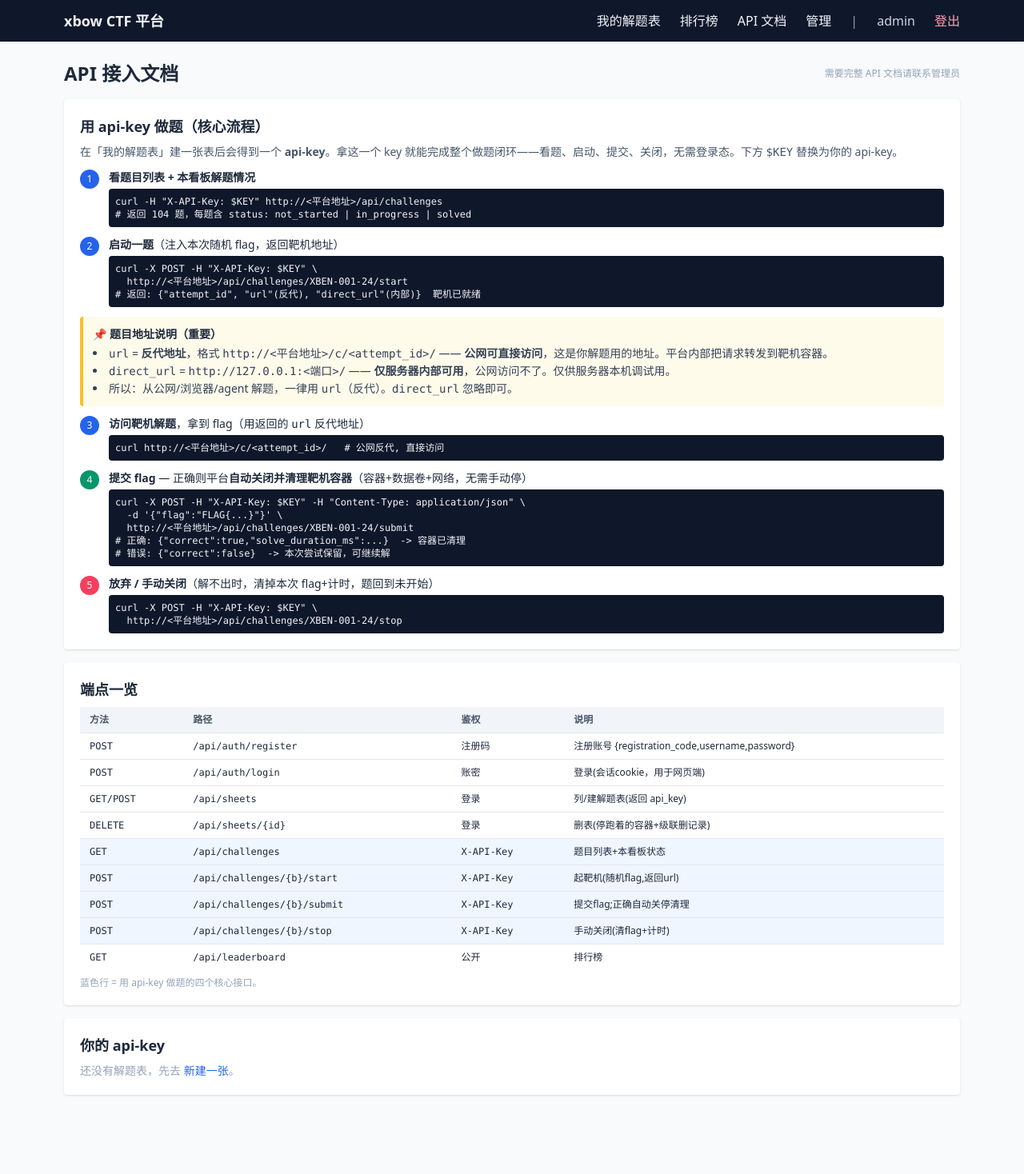
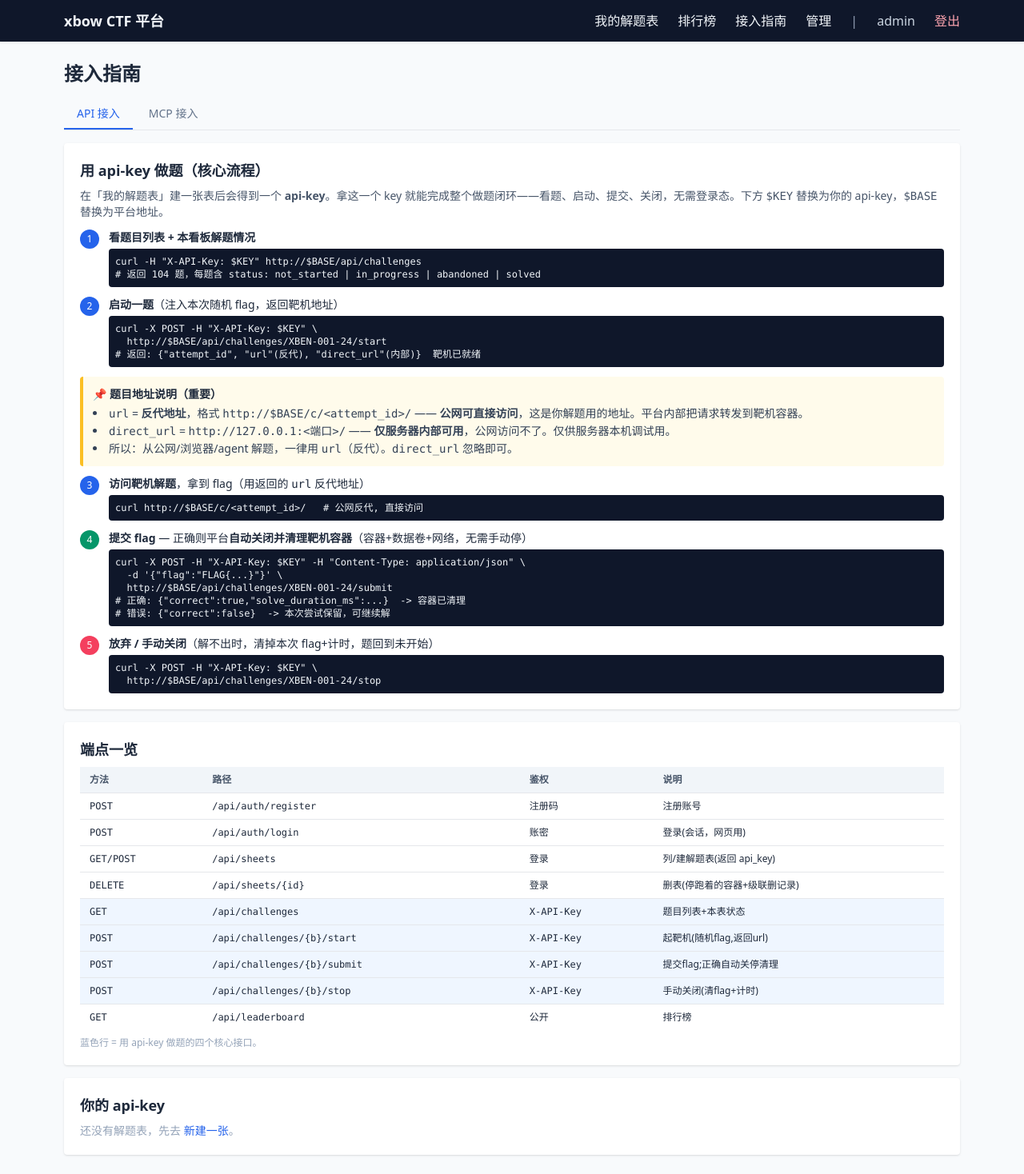
Before and after one commit to Blue-And-White/xbow-benchmark-platform, a FastAPI app: page /api-help in a window 1280 px wide. Shown: the whole page at 80% size. Before the commit the page ends 1370 px from the top, so only its background shows below. Run offline with FastAPI, Linux system fonts and the light colour scheme; the visitor is signed in with stand-in values (Sample User, id 1); data comes from the database, SQL or seed files in the repository; data that the repository does not hold is empty; some libraries are stand-ins or nearby versions.

Commit message:
UI: 接入指南 — tabbed API + MCP guide in one page
- Rename nav 'API 文档' → '接入指南'
- api_help.html: two tabs — 'API 接入' (curl flow + endpoints table + api-key)
  and 'MCP 接入' (config JSON + 4 tools explained + typical flow)
- MCP tab: setup instructions, tool descriptions (color-coded), agent workflow

```diff
--- a/app/templates/api_help.html
+++ b/app/templates/api_help.html
@@ -1,23 +1,29 @@
 {% extends "base.html" %}
-{% block title %}API 接入 — xbow CTF{% endblock %}
+{% block title %}接入指南 — xbow CTF{% endblock %}
 {% block content %}
 <div class="flex items-center justify-between mb-4">
-  <h1 class="text-2xl font-bold">API 接入文档</h1>
-  <span class="text-xs text-slate-400">需要完整 API 文档请联系管理员</span>
+  <h1 class="text-2xl font-bold">接入指南</h1>
 </div>
 
-{# ---- 核心：用 api-key 做题 ---- #}
+{# 页签: API 接入 / MCP 接入 #}
+<div class="flex gap-1 mb-4 border-b">
+  <button onclick="showTab('api')" id="tab-api" class="px-4 py-2 text-sm font-medium border-b-2 border-blue-600 text-blue-600">API 接入</button>
+  <button onclick="showTab('mcp')" id="tab-mcp" class="px-4 py-2 text-sm font-medium border-b-2 border-transparent text-slate-500">MCP 接入</button>
+</div>
+
+{# ===================== API 接入 ===================== #}
+<div id="panel-api">
   <div class="bg-white rounded shadow p-5 mb-4">
     <h2 class="font-semibold text-lg mb-2">用 api-key 做题（核心流程）</h2>
-  <p class="text-sm text-slate-600 mb-3">在「我的解题表」建一张表后会得到一个 <b>api-key</b>。拿这一个 key 就能完成整个做题闭环——看题、启动、提交、关闭，无需登录态。下方 <code>$KEY</code> 替换为你的 api-key。</p>
+    <p class="text-sm text-slate-600 mb-3">在「我的解题表」建一张表后会得到一个 <b>api-key</b>。拿这一个 key 就能完成整个做题闭环——看题、启动、提交、关闭，无需登录态。下方 <code>$KEY</code> 替换为你的 api-key，<code>$BASE</code> 替换为平台地址。</p>
 
     <div class="space-y-3 text-sm">
       <div class="flex gap-3">
         <span class="flex-none w-6 h-6 rounded-full bg-blue-600 text-white text-xs flex items-center justify-center">1</span>
         <div class="flex-1">
           <div><b>看题目列表 + 本看板解题情况</b></div>
-        <pre class="bg-slate-900 text-slate-100 rounded p-2 text-xs mt-1 overflow-x-auto"><code>curl -H "X-API-Key: $KEY" http://&lt;平台地址&gt;/api/challenges
-# 返回 104 题，每题含 status: not_started | in_progress | solved</code></pre>
+          <pre class="bg-slate-900 text-slate-100 rounded p-2 text-xs mt-1 overflow-x-auto"><code>curl -H "X-API-Key: $KEY" http://$BASE/api/challenges
+# 返回 104 题，每题含 status: not_started | in_progress | abandoned | solved</code></pre>
         </div>
       </div>
 
@@ -26,7 +32,7 @@
         <div class="flex-1">
           <div><b>启动一题</b>（注入本次随机 flag，返回靶机地址）</div>
           <pre class="bg-slate-900 text-slate-100 rounded p-2 text-xs mt-1 overflow-x-auto"><code>curl -X POST -H "X-API-Key: $KEY" \
-  http://&lt;平台地址&gt;/api/challenges/XBEN-001-24/start
+  http://$BASE/api/challenges/XBEN-001-24/start
 # 返回: {"attempt_id", "url"(反代), "direct_url"(内部)}  靶机已就绪</code></pre>
         </div>
       </div>
@@ -34,7 +40,7 @@
       <div class="bg-amber-50 border-l-4 border-amber-400 p-3 text-sm rounded">
         <b>📌 题目地址说明（重要）</b>
         <ul class="list-disc list-inside mt-1 space-y-0.5 text-slate-700">
-        <li><code>url</code> = <b>反代地址</b>，格式 <code>http://&lt;平台地址&gt;/c/&lt;attempt_id&gt;/</code> —— <b>公网可直接访问</b>，这是你解题用的地址。平台内部把请求转发到靶机容器。</li>
+          <li><code>url</code> = <b>反代地址</b>，格式 <code>http://$BASE/c/&lt;attempt_id&gt;/</code> —— <b>公网可直接访问</b>，这是你解题用的地址。平台内部把请求转发到靶机容器。</li>
           <li><code>direct_url</code> = <code>http://127.0.0.1:&lt;端口&gt;/</code> —— <b>仅服务器内部可用</b>，公网访问不了。仅供服务器本机调试用。</li>
           <li>所以：从公网/浏览器/agent 解题，一律用 <code>url</code>（反代）。<code>direct_url</code> 忽略即可。</li>
         </ul>
@@ -44,7 +50,7 @@
         <span class="flex-none w-6 h-6 rounded-full bg-blue-600 text-white text-xs flex items-center justify-center">3</span>
         <div class="flex-1">
           <div><b>访问靶机解题</b>，拿到 flag（用返回的 <code>url</code> 反代地址）</div>
-        <pre class="bg-slate-900 text-slate-100 rounded p-2 text-xs mt-1 overflow-x-auto"><code>curl http://&lt;平台地址&gt;/c/&lt;attempt_id&gt;/   # 公网反代, 直接访问</code></pre>
+          <pre class="bg-slate-900 text-slate-100 rounded p-2 text-xs mt-1 overflow-x-auto"><code>curl http://$BASE/c/&lt;attempt_id&gt;/   # 公网反代, 直接访问</code></pre>
         </div>
       </div>
 
@@ -54,7 +60,7 @@
           <div><b>提交 flag</b> — 正确则平台<b>自动关闭并清理靶机容器</b>（容器+数据卷+网络，无需手动停）</div>
           <pre class="bg-slate-900 text-slate-100 rounded p-2 text-xs mt-1 overflow-x-auto"><code>curl -X POST -H "X-API-Key: $KEY" -H "Content-Type: application/json" \
   -d '{"flag":"FLAG{...}"}' \
-  http://&lt;平台地址&gt;/api/challenges/XBEN-001-24/submit
+  http://$BASE/api/challenges/XBEN-001-24/submit
 # 正确: {"correct":true,"solve_duration_ms":...}  -> 容器已清理
 # 错误: {"correct":false}  -> 本次尝试保留，可继续解</code></pre>
         </div>
@@ -65,24 +71,23 @@
         <div class="flex-1">
           <div><b>放弃 / 手动关闭</b>（解不出时，清掉本次 flag+计时，题回到未开始）</div>
           <pre class="bg-slate-900 text-slate-100 rounded p-2 text-xs mt-1 overflow-x-auto"><code>curl -X POST -H "X-API-Key: $KEY" \
-  http://&lt;平台地址&gt;/api/challenges/XBEN-001-24/stop</code></pre>
+  http://$BASE/api/challenges/XBEN-001-24/stop</code></pre>
         </div>
       </div>
     </div>
   </div>
 
-{# ---- 端点表 ---- #}
   <div class="bg-white rounded shadow p-5 mb-4">
     <h2 class="font-semibold text-lg mb-2">端点一览</h2>
     <div class="overflow-x-auto">
       <table class="w-full text-xs">
         <thead class="bg-slate-100 text-slate-600"><tr><th class="px-3 py-2 text-left">方法</th><th class="px-3 py-2 text-left">路径</th><th class="px-3 py-2 text-left">鉴权</th><th class="px-3 py-2 text-left">说明</th></tr></thead>
         <tbody class="font-mono">
-        <tr class="border-t"><td class="px-3 py-2">POST</td><td class="px-3 py-2">/api/auth/register</td><td class="px-3 py-2">注册码</td><td class="px-3 py-2 font-sans">注册账号 {registration_code,username,password}</td></tr>
-        <tr class="border-t"><td class="px-3 py-2">POST</td><td class="px-3 py-2">/api/auth/login</td><td class="px-3 py-2">账密</td><td class="px-3 py-2 font-sans">登录(会话cookie，用于网页端)</td></tr>
+          <tr class="border-t"><td class="px-3 py-2">POST</td><td class="px-3 py-2">/api/auth/register</td><td class="px-3 py-2">注册码</td><td class="px-3 py-2 font-sans">注册账号</td></tr>
+          <tr class="border-t"><td class="px-3 py-2">POST</td><td class="px-3 py-2">/api/auth/login</td><td class="px-3 py-2">账密</td><td class="px-3 py-2 font-sans">登录(会话，网页用)</td></tr>
           <tr class="border-t"><td class="px-3 py-2">GET/POST</td><td class="px-3 py-2">/api/sheets</td><td class="px-3 py-2">登录</td><td class="px-3 py-2 font-sans">列/建解题表(返回 api_key)</td></tr>
           <tr class="border-t"><td class="px-3 py-2">DELETE</td><td class="px-3 py-2">/api/sheets/{id}</td><td class="px-3 py-2">登录</td><td class="px-3 py-2 font-sans">删表(停跑着的容器+级联删记录)</td></tr>
-        <tr class="border-t bg-blue-50"><td class="px-3 py-2">GET</td><td class="px-3 py-2">/api/challenges</td><td class="px-3 py-2">X-API-Key</td><td class="px-3 py-2 font-sans">题目列表+本看板状态</td></tr>
+          <tr class="border-t bg-blue-50"><td class="px-3 py-2">GET</td><td class="px-3 py-2">/api/challenges</td><td class="px-3 py-2">X-API-Key</td><td class="px-3 py-2 font-sans">题目列表+本表状态</td></tr>
           <tr class="border-t bg-blue-50"><td class="px-3 py-2">POST</td><td class="px-3 py-2">/api/challenges/{b}/start</td><td class="px-3 py-2">X-API-Key</td><td class="px-3 py-2 font-sans">起靶机(随机flag,返回url)</td></tr>
           <tr class="border-t bg-blue-50"><td class="px-3 py-2">POST</td><td class="px-3 py-2">/api/challenges/{b}/submit</td><td class="px-3 py-2">X-API-Key</td><td class="px-3 py-2 font-sans">提交flag;正确自动关停清理</td></tr>
           <tr class="border-t bg-blue-50"><td class="px-3 py-2">POST</td><td class="px-3 py-2">/api/challenges/{b}/stop</td><td class="px-3 py-2">X-API-Key</td><td class="px-3 py-2 font-sans">手动关闭(清flag+计时)</td></tr>
@@ -101,8 +106,82 @@
       <div class="flex items-center gap-2">
         <span class="text-slate-500">{{ s.name }}:</span>
         <code class="bg-slate-100 px-2 py-0.5 rounded select-all">{{ s.api_key }}</code>
+        <button onclick="copyKey(this,'{{ s.api_key }}')" class="text-blue-600 hover:underline text-xs">复制</button>
       </div>
       {% endfor %}
     </div>
   </div>
+</div>
+
+{# ===================== MCP 接入 ===================== #}
+<div id="panel-mcp" class="hidden">
+  <div class="bg-white rounded shadow p-5 mb-4">
+    <h2 class="font-semibold text-lg mb-2">MCP Server 接入</h2>
+    <p class="text-sm text-slate-600 mb-3">平台内置 MCP (Model Context Protocol) Server，AI agent（如 Claude、opencode 等）可通过标准 MCP 协议直接做题，无需手动调 HTTP API。</p>
+
+    <div class="bg-blue-50 border-l-4 border-blue-400 p-3 text-sm rounded mb-4">
+      <b>工作原理</b>：MCP Server 运行在 agent 侧（本地），通过 stdin/stdout 与 agent 通信，通过 HTTP 调用平台 API。api-key 通过环境变量传入，agent 无需关心鉴权细节。
+    </div>
+
+    <h3 class="font-semibold text-sm mb-2">配置方法</h3>
+    <p class="text-sm text-slate-600 mb-2">在你的 MCP 客户端配置文件中加入：</p>
+    <pre class="bg-slate-900 text-slate-100 rounded p-3 text-xs overflow-x-auto"><code>{
+  "mcpServers": {
+    "xbow-ctf": {
+      "command": "python",
+      "args": ["path/to/mcp/server.py"],
+      "env": {
+        "XBOW_PLATFORM_URL": "http://$BASE",
+        "XBOW_API_KEY": "$KEY"
+      }
+    }
+  }
+}</code></pre>
+    <p class="text-xs text-slate-500 mt-2">将 <code>$BASE</code> 替换为平台地址，<code>$KEY</code> 替换为你的 api-key。<code>mcp/server.py</code> 可从本仓库的 <code>mcp/</code> 目录获取。</p>
+  </div>
+
+  <div class="bg-white rounded shadow p-5 mb-4">
+    <h3 class="font-semibold text-sm mb-3">提供的 Tools</h3>
+    <div class="space-y-3">
+      <div class="border-l-4 border-blue-400 pl-3">
+        <div class="font-medium text-sm">list_challenges</div>
+        <p class="text-xs text-slate-500 mt-0.5">列出全部 104 题 + 当前状态（not_started / in_progress / abandoned / solved）。<b>不暴露考点</b>（tags/title/description）。</p>
+      </div>
+      <div class="border-l-4 border-emerald-400 pl-3">
+        <div class="font-medium text-sm">start_challenge</div>
+        <p class="text-xs text-slate-500 mt-0.5">启动指定题目，返回靶机 URL（反代地址，公网可达）。每张解题表最多同时 3 题。</p>
+      </div>
+      <div class="border-l-4 border-amber-400 pl-3">
+        <div class="font-medium text-sm">submit_flag</div>
+        <p class="text-xs text-slate-500 mt-0.5">提交 flag。正确则自动关闭容器并记录用时；错误则保留本次尝试可继续解。</p>
+      </div>
+      <div class="border-l-4 border-rose-400 pl-3">
+        <div class="font-medium text-sm">stop_challenge</div>
+        <p class="text-xs text-slate-500 mt-0.5">手动放弃/关闭一道题。停止容器，作答记录保留。</p>
+      </div>
+    </div>
+  </div>
+
+  <div class="bg-white rounded shadow p-5">
+    <h3 class="font-semibold text-sm mb-2">典型做题流程（agent 视角）</h3>
+    <pre class="bg-slate-900 text-slate-100 rounded p-3 text-xs overflow-x-auto"><code>1. list_challenges           → 看哪些题没做
+2. start_challenge(XBEN-001-24) → 拿到靶机 URL
+3. (访问靶机 URL 解题, 拿到 flag)
+4. submit_flag(XBEN-001-24, "FLAG{...}") → 对了自动关
+5. 重复 1-4 做下一题</code></pre>
+  </div>
+</div>
+
+<script>
+function showTab(name) {
+  ['api', 'mcp'].forEach(t => {
+    document.getElementById('panel-' + t).classList.add('hidden');
+    document.getElementById('tab-' + t).classList.remove('border-blue-600', 'text-blue-600');
+    document.getElementById('tab-' + t).classList.add('border-transparent', 'text-slate-500');
+  });
+  document.getElementById('panel-' + name).classList.remove('hidden');
+  document.getElementById('tab-' + name).classList.add('border-blue-600', 'text-blue-600');
+  document.getElementById('tab-' + name).classList.remove('border-transparent', 'text-slate-500');
+}
+</script>
 {% endblock %}
--- a/app/templates/base.html
+++ b/app/templates/base.html
@@ -16,7 +16,7 @@
     {% if user %}
       <a href="/sheets" class="hover:underline">我的解题表</a>
       <a href="/leaderboard" class="hover:underline">排行榜</a>
-      <a href="/api-help" class="hover:underline">API 文档</a>
+      <a href="/api-help" class="hover:underline">接入指南</a>
       {% if user.role == 'admin' %}<a href="/admin" class="hover:underline">管理</a>{% endif %}
       <span class="text-slate-400">|</span>
       <span class="text-slate-300">{{ user.username }}</span>
```
Lines whose indentation alone changed are shown as unchanged.
